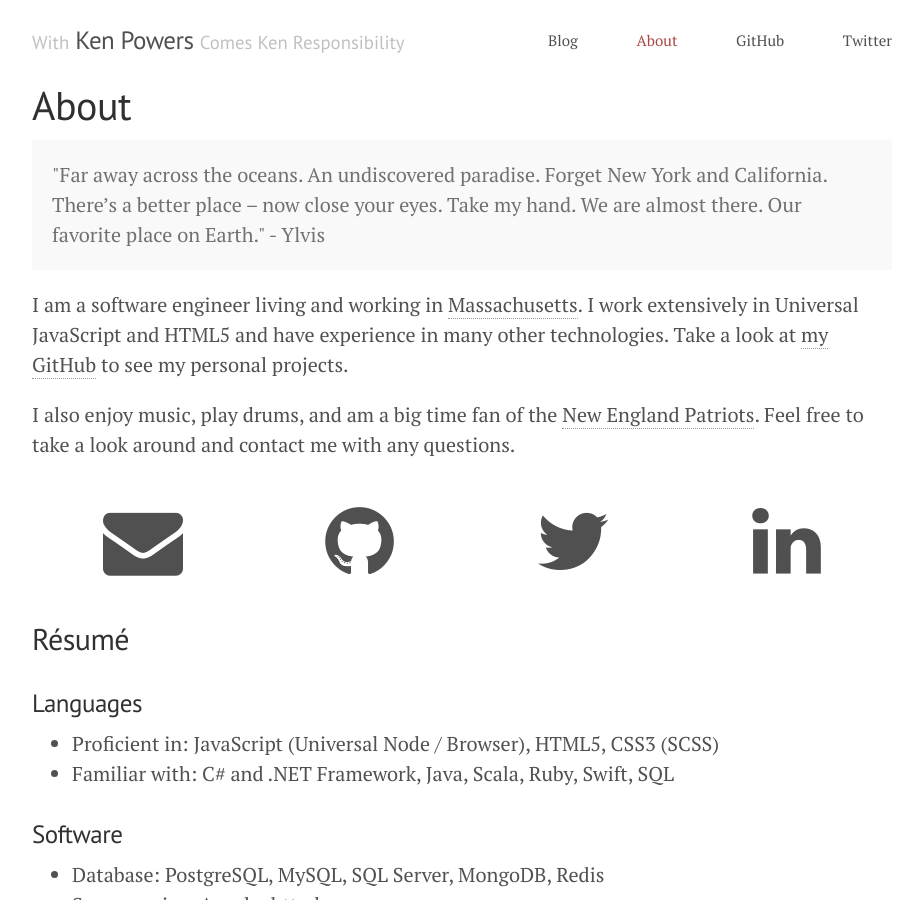
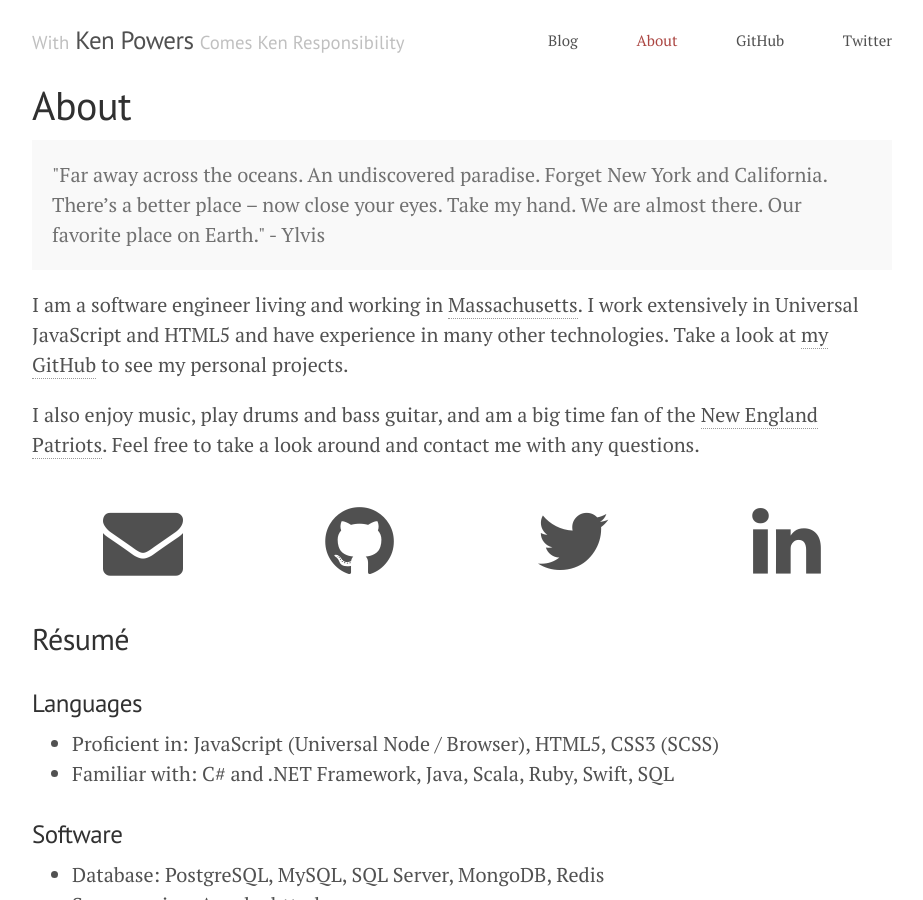
Before and after one commit to knpwrs/knpwrs.github.io, a Jekyll site: the page built from about.md, in a window 1280 px wide and 900 px high. Shown: the whole window, without its empty margins (178-1101 px from the left). Built offline with Jekyll 4.4.1, drawn with Linux system fonts in a browser that asks for light colours; nearby versions of some CDN libraries.

Commit message:
Add bass guitar to hobbies.

```diff
--- a/about.md
+++ b/about.md
@@ -9,7 +9,7 @@ title: About
 
 I am a software engineer living and working in [Massachusetts]. I work extensively in Universal JavaScript and HTML5 and have experience in many other technologies. Take a look at [my GitHub][github] to see my personal projects.
 
-I also enjoy music, play drums, and am a big time fan of the [New England Patriots][ne]. Feel free to take a look around and contact me with any questions.
+I also enjoy music, play drums and bass guitar, and am a big time fan of the [New England Patriots][ne]. Feel free to take a look around and contact me with any questions.
 
 <div class="about-social">
   <a href="mailto:{{ site.author.email }}" title="Email"><i class="fa fa-envelope"></i></a>
```
